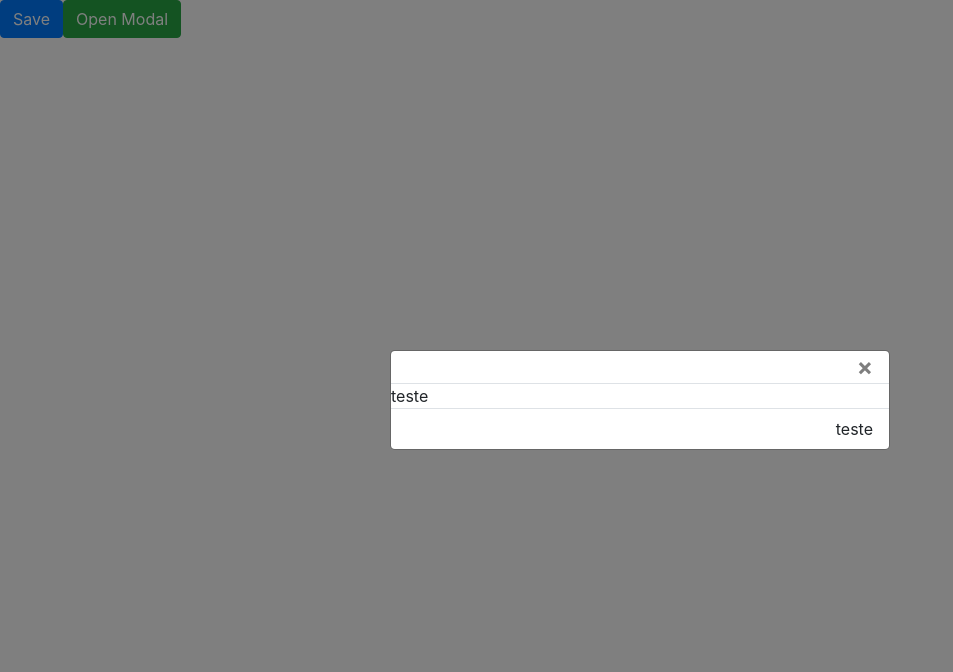
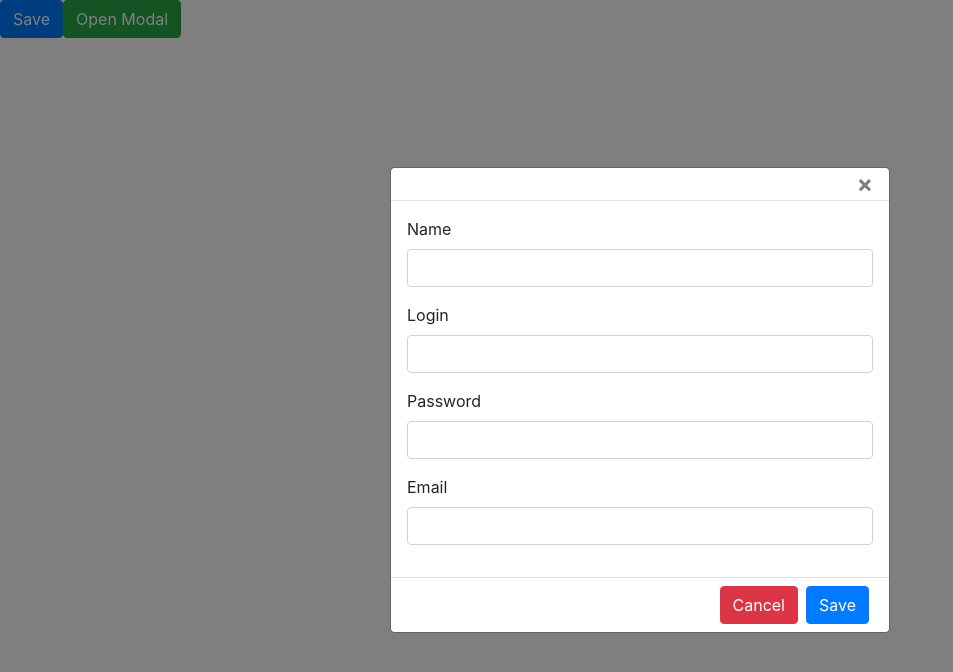
Before and after one commit to felipegabriel1942/user-management-app, an Angular app: page /users in a window 1280 px wide. Both pictures are taken after a click on the button "Open Modal". Shown: the top 672 px of the page, without its empty margins (0-953 px from the left). Built offline with nearby package versions, Linux system fonts and the light colour scheme.

Commit message:
Creating form and saving user

```diff
--- a/src/app/modules/users/pages/users/users.component.html
+++ b/src/app/modules/users/pages/users/users.component.html
@@ -2,10 +2,40 @@
 <button class="btn btn-success" (click)="openModal()">Open Modal</button>
 
 <app-modal [id]="'modal'">
-  <div body>
-    teste
+  <div body class="p-3">
+    <form [formGroup]="form">
+      <div class="form-group">
+        <label>Name</label>
+        <input class="form-control" formControlName="name" />
+        <p *ngIf="showErrorMessage('name')" class="text-danger small">
+          Name is obrigatory!
+        </p>
+      </div>
+      <div class="form-group">
+        <label>Login</label>
+        <input class="form-control" formControlName="login" />
+        <p *ngIf="showErrorMessage('login')" class="text-danger small">
+          Login is obrigatory!
+        </p>
+      </div>
+      <div class="form-group">
+        <label>Password</label>
+        <input class="form-control" formControlName="password" type="password">
+        <p *ngIf="showErrorMessage('password')" class="text-danger small">
+          Password is obrigatory!
+        </p>
+      </div>
+      <div class="form-group">
+        <label>Email</label>
+        <input class="form-control" formControlName="email" type="email">
+        <p *ngIf="showErrorMessage('email')" class="text-danger small">
+          Email is obrigatory!
+        </p>
+      </div>
+    </form>
   </div>
   <div footer>
-    teste
+    <button class="btn btn-danger mx-1" (click)="closeModal()">Cancel</button>
+    <button class="btn btn-primary mx-1" (click)="save()">Save</button>
   </div>
 </app-modal>
--- a/src/app/modules/users/pages/users/users.component.ts
+++ b/src/app/modules/users/pages/users/users.component.ts
@@ -1,7 +1,7 @@
 import { Component, OnInit } from '@angular/core';
+import { FormControl, FormGroup, Validators } from '@angular/forms';
 import { UserService } from 'src/app/core/http/user.service';
 import { ModalService } from 'src/app/shared/components/modal/modal.service';
-import { User } from 'src/app/shared/models/user.model';
 
 @Component({
   selector: 'app-users',
@@ -9,29 +9,50 @@ import { User } from 'src/app/shared/models/user.model';
   styleUrls: ['./users.component.css'],
 })
 export class UsersComponent implements OnInit {
-
+  form: FormGroup;
 
   constructor(
     private userService: UserService,
     private modalService: ModalService
   ) {}
 
-  ngOnInit(): void {}
+  ngOnInit(): void {
+    this.buildForm();
+  }
+
+  buildForm(): void {
+    this.form = new FormGroup({
+      name: new FormControl(null, Validators.required),
+      login: new FormControl(null, Validators.required),
+      password: new FormControl(null, Validators.required),
+      email: new FormControl(null, Validators.required),
+    });
+  }
 
   save(): void {
-    this.userService
-      .save(
-        new User({
-          name: 'Felipe Gabriel Pinheiro',
-          login: 'felipe',
-          password: '123',
-          email: 'teste@yahoo.com.br',
-        })
-      )
-      .subscribe();
+    if (this.form.invalid) {
+      this.form.markAllAsTouched();
+      return;
+    }
+
+    const user = this.form.value;
+
+    this.userService.save(user).subscribe((res) => {
+      console.log(res);
+      this.closeModal();
+    });
   }
 
   openModal(): void {
+    this.form.reset();
     this.modalService.open('modal');
   }
+
+  closeModal(): void {
+    this.modalService.close('modal');
+  }
+
+  showErrorMessage(field: string): boolean {
+    return this.form.get(field).invalid && this.form.get(field).touched;
+  }
 }
--- a/src/styles.css
+++ b/src/styles.css
@@ -1,2 +1,6 @@
 /* You can add global styles to this file, and also import other style files */
 @import "~bootstrap/dist/css/bootstrap.css";
+
+input.ng-invalid.ng-touched {
+  border: 1px solid red;
+}
```
